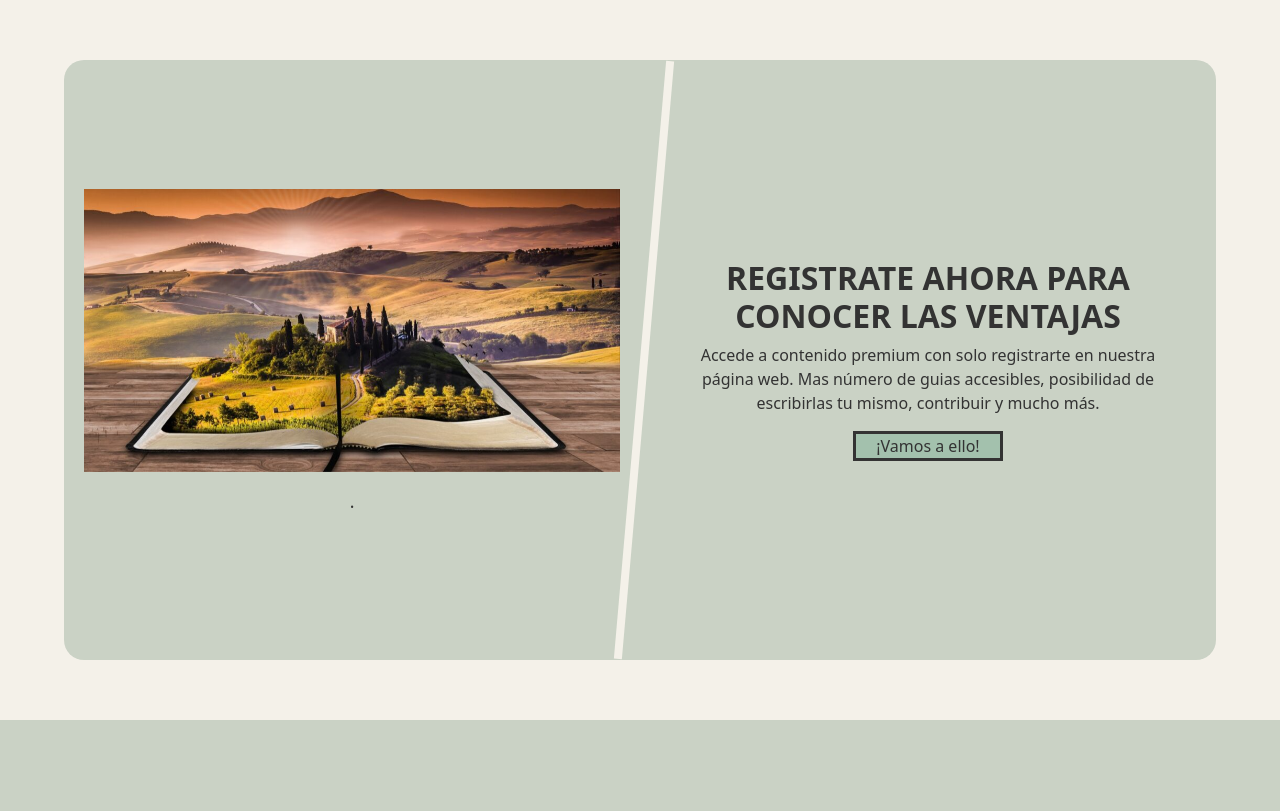
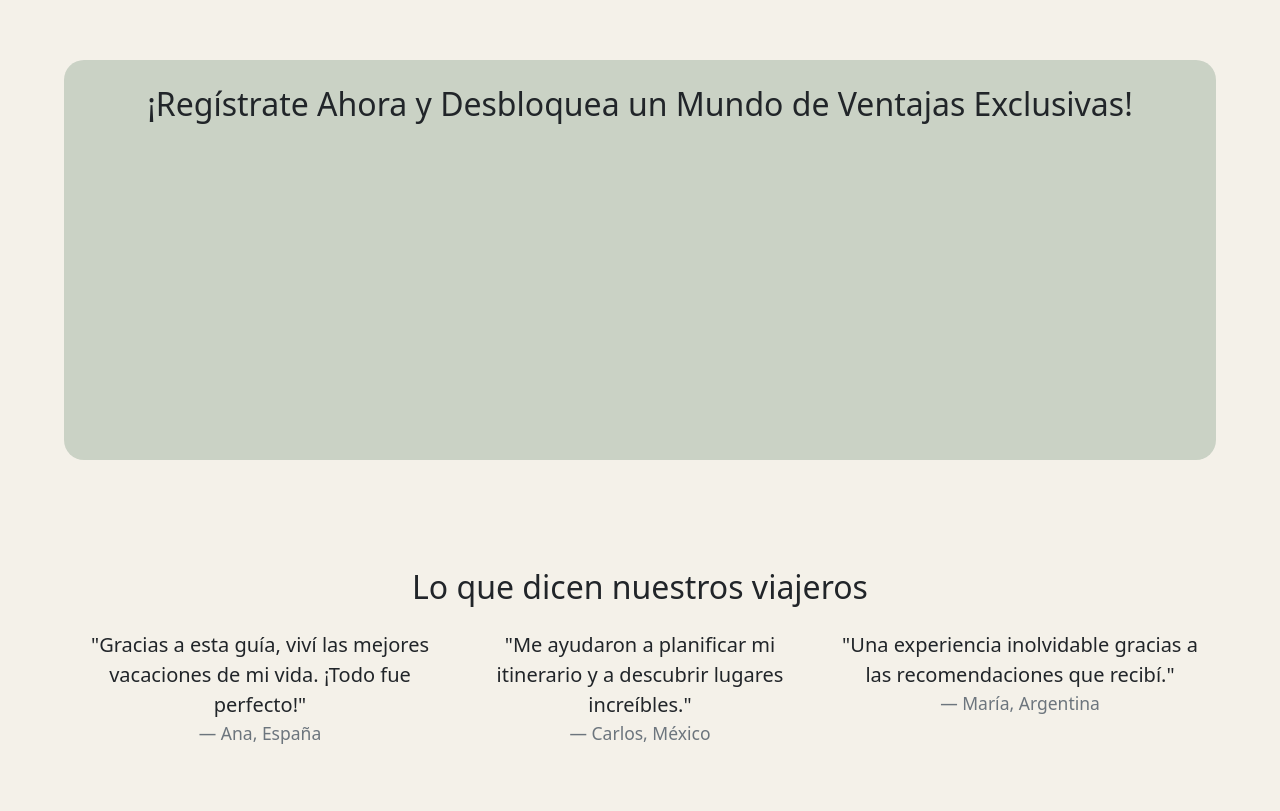
Before and after one commit to dvalverderuiz/ASIX2_mburguera_dvalverde, a PHP site: page /index.php in a window 1280 px wide. Shown: the part 150-961 px from the top of the page. Before the commit the page ends 870 px from the top, so only its background shows below. Run offline with PHP 8.4, Linux system fonts and the light colour scheme.

Commit message:
semifix index

```diff
--- a/public/index.php
+++ b/public/index.php
@@ -81,47 +81,39 @@ $contenido = '
 
     <main style="background-color: #F4F1E9;">
         <div class="caja-central">
-            <div class="left-side">
-                <!-- Carousel -->
-                <div id="imageCarousel" class="carousel slide" data-bs-ride="carousel">
-                    <div class="carousel-inner">
-                        <div class="carousel-item active">
-                            <img src="../public/assets/img/index_img/img1.jpg" class="d-block w-100" alt="Image 1">
-                        </div>
-                        <div class="carousel-item">
-                            <img src="../public/assets/img/index_img/img2.jpg" class="d-block w-100" alt="Image 2">
-                        </div>
-                        <div class="carousel-item">
-                            <img src="../public/assets/img/index_img/img3.jpg" class="d-block w-100" alt="Image 3">
-                        </div>
-                        <div class="carousel-item">
-                            <img src="../public/assets/img/index_img/img4.jpg" class="d-block w-100" alt="Image 4">
-                        </div>
-                        <div class="carousel-item">
-                            <img src="../public/assets/img/index_img/img5.jpg" class="d-block w-100" alt="Image 5">
-                        </div>
-                    </div>
+            <h2 style="margin-top: 25px;">¡Regístrate Ahora y Desbloquea un Mundo de Ventajas Exclusivas!</h2>
+            <p style="margin: 50px;"></p>
+        </div>
+
+
+        <section id="testimonios" class="py-5">
+        <div class="container text-center">
+            <h2 class="mb-4">Lo que dicen nuestros viajeros</h2>
+            <div class="row g-4">
+                <div class="col-md-4">
+                    <blockquote class="blockquote">
+                        <p class="mb-3">"Gracias a esta guía, viví las mejores vacaciones de mi vida. ¡Todo fue perfecto!"</p>
+                        <footer class="blockquote-footer">Ana, España</footer>
+                    </blockquote>
                 </div>
-                <p class="description-text mt-3">.</p>
-            </div>
-            <div class="right-side">
-                <h2>REGISTRATE AHORA PARA CONOCER LAS VENTAJAS</h2>
-                <p>Accede a contenido premium con solo registrarte en nuestra página web. Mas número de guias accesibles, posibilidad de escribirlas tu mismo, contribuir y mucho más.</p>
-
-                <div class="button_vamosaello">
-                    <a href="../public/members/register.php" style="text-decoration: none; color: #333333;">¡Vamos a ello!</a>
+                <div class="col-md-4">
+                    <blockquote class="blockquote">
+                        <p class="mb-3">"Me ayudaron a planificar mi itinerario y a descubrir lugares increíbles."</p>
+                        <footer class="blockquote-footer">Carlos, México</footer>
+                    </blockquote>
                 </div>
-
+                <div class="col-md-4">
+                    <blockquote class="blockquote">
+                        <p class="mb-3">"Una experiencia inolvidable gracias a las recomendaciones que recibí."</p>
+                        <footer class="blockquote-footer">María, Argentina</footer>
+                    </blockquote>
+                </div>
             </div>
         </div>
+    </section>
     </main>
 
     <style type="text/css">
-        .button_vamosaello {
-            background-color: #A3C1AD;
-            border: solid;
-            width: 150px;
-        }
 
         .button_vamosaello:hover {
 
@@ -157,12 +149,11 @@ $contenido = '
         }
 
         .caja-central {
-            display: flex;
+            text-align: center;
             align-items: center;
-            justify-content: space-between;
             border-radius: 20px;
             background-color: #CAD2C5;
-            height: 600px;
+            height: 400px;
             width: 90%;
             max-width: 1200px;
             margin: 60px auto;
@@ -170,23 +161,9 @@ $contenido = '
             position: relative;
         }
 
-        .caja-central::before {
-            content: "";
-            position: absolute;
-            top: 0;
-            bottom: 0;
-            left: 50%;
-            width: 8px;
-            background-color: #F4F1E9;
-            transform: rotate(5deg);
-            z-index: 1;
-        }
 
-        .left-side {
-            width: 50%;
-            padding: 20px;
-            text-align: center;
-        }
+
+
 
         .description-text {
             margin-top: 20px;
@@ -194,23 +171,7 @@ $contenido = '
             color: #333;
         }
 
-        .right-side {
-            width: 50%;
-            background-color: transparent;
-            padding: 40px;
-            border-radius: 20px;
-            text-align: center;
-            color: #333;
-            display: flex;
-            flex-direction: column;
-            align-items: center;
-            justify-content: center;
-        }
 
-        .right-side h2 {
-            font-size: 2rem;
-            font-weight: bold;
-        }
     </style>
 
     <script src="https://cdn.jsdelivr.net/npm/@popperjs/core@2.11.6/dist/umd/popper.min.js"></script>
```
